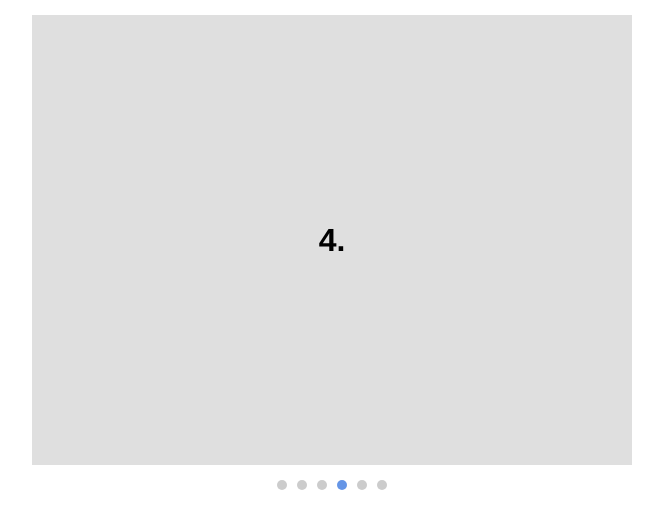
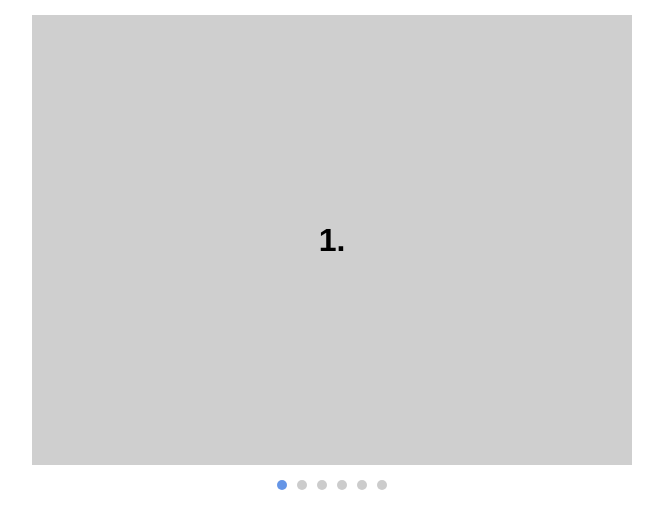
Before and after one commit to colinrotherham/touch-slider, a plain HTML site: page index.html in a window 1280 px wide. Shown: the whole page, without its empty margins (308-971 px from the left). Drawn offline with Linux system fonts and the light colour scheme.

Commit message:
Restore defaults (minified, no looping and start at slide 1)

```diff
--- a/assets/js/slideshow.js
+++ b/assets/js/slideshow.js
@@ -37,7 +37,7 @@
 			time: 400,
 
 			// Allow infinite looping, auto-play or carousel style?
-			canLoop: true,
+			canLoop: false,
 			isManual: true,
 			isCarousel: true
 		},
--- a/index.html
+++ b/index.html
@@ -21,7 +21,7 @@
 			<button class="next"><b>Next »</b></button>
 
 			<div class="strip">
-				<div class="slide">
+				<div class="slide sticky">
 					<p>1.</p>
 				</div>
 				<div class="slide">
@@ -30,7 +30,7 @@
 				<div class="slide">
 					<p>3.</p>
 				</div>
-				<div class="slide sticky">
+				<div class="slide">
 					<p>4.</p>
 				</div>
 				<div class="slide">
@@ -44,7 +44,7 @@
 
 		<!-- Script includes -->
 		<script src="assets/js/jquery-1.9.1.min.js"></script>
-		<script src="assets/js/slideshow.js"></script>
+		<script src="assets/js/slideshow.min.js"></script>
 		<script src="assets/js/launcher.js"></script>
 	</body>
 </html>
```
Also changed, not shown: assets/js/slideshow.min.js.
